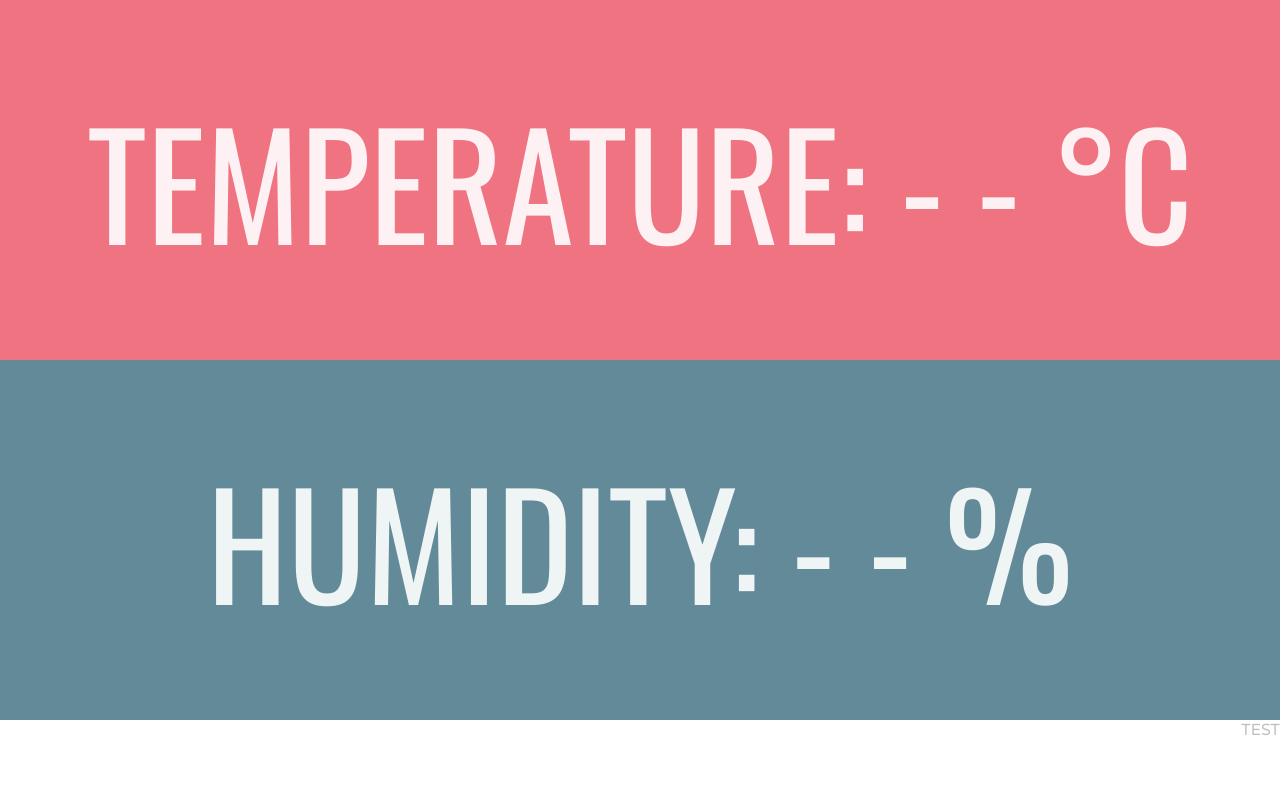
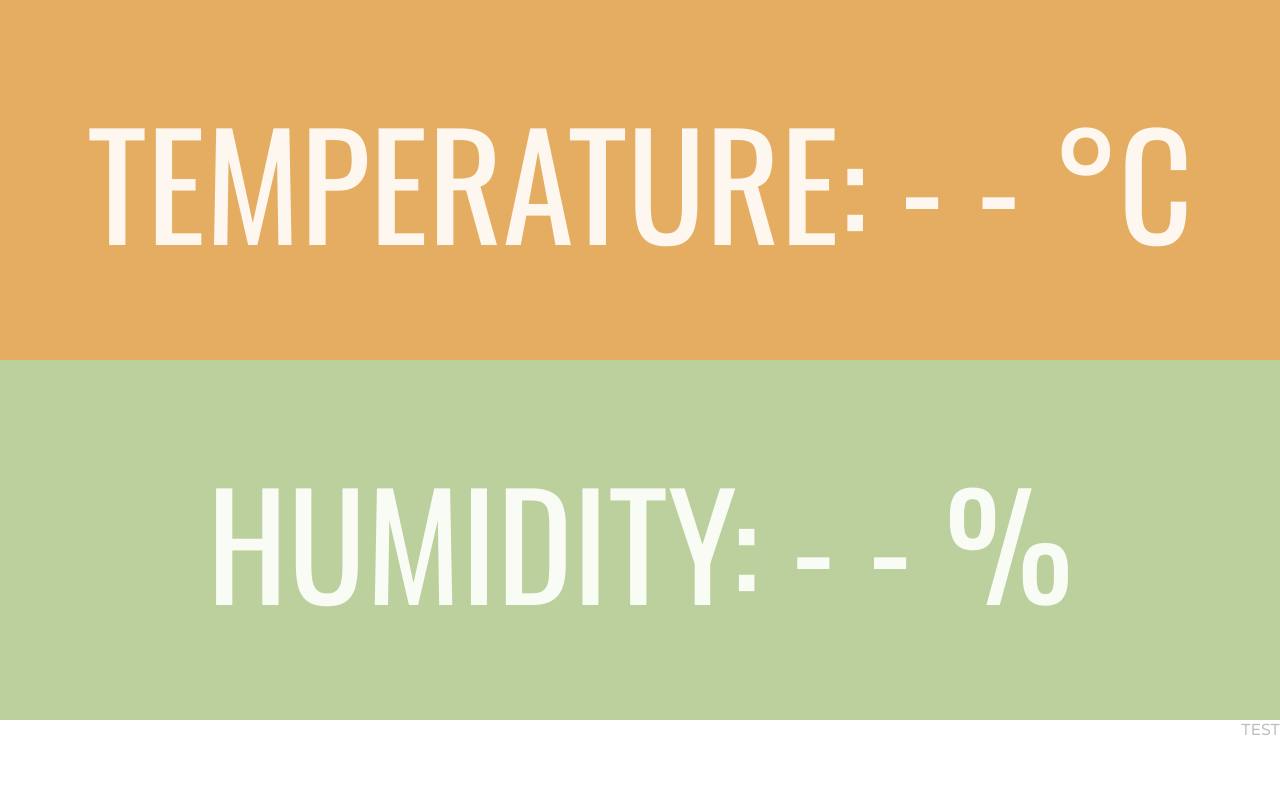
Before and after one commit to Edmeral/weather, a plain HTML site: page index.html in a window 1280 px wide. Drawn offline with nearby package versions, Linux system fonts and the light colour scheme.

Commit message:
Changing background colors

```diff
--- a/style.css
+++ b/style.css
@@ -19,11 +19,11 @@ html, body {
 }
 
 #temperature {
-  background-color: #EF7380;
+  background-color: #E5AD62;
 }
 
 #humidity {
-  background-color: #628A98;
+  background-color: #BCD09D;
 }
 
 @media screen and (max-width: 1200px) {
```
